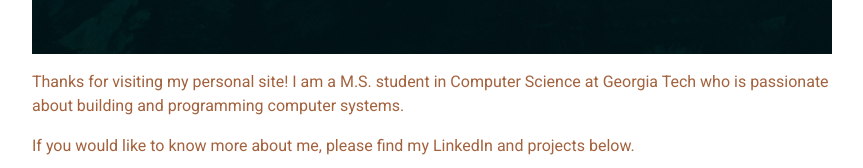
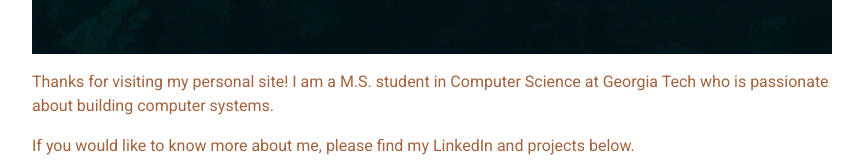
Before and after one commit to iaprelev/iaprelev.github.io, a plain HTML site: page index.html in a window 1280 px wide. Shown: the part 419-587 px from the top of the page, without its empty margins (208-1071 px from the left). Drawn offline with Linux system fonts and the light colour scheme.

Commit message:
Edit wording

```diff
--- a/index.html
+++ b/index.html
@@ -13,7 +13,7 @@
       <div class="blurb">
         <!-- <h1>Igor Aprelev</h1> -->
         <p>Thanks for visiting my personal site! I am a
-          M.S. student in Computer Science at Georgia Tech who is passionate about building and programming
+          M.S. student in Computer Science at Georgia Tech who is passionate about building
           computer systems.</p>
         <p>If you would like to know more about me, please find my LinkedIn and projects below.</p>
       </div>
```
